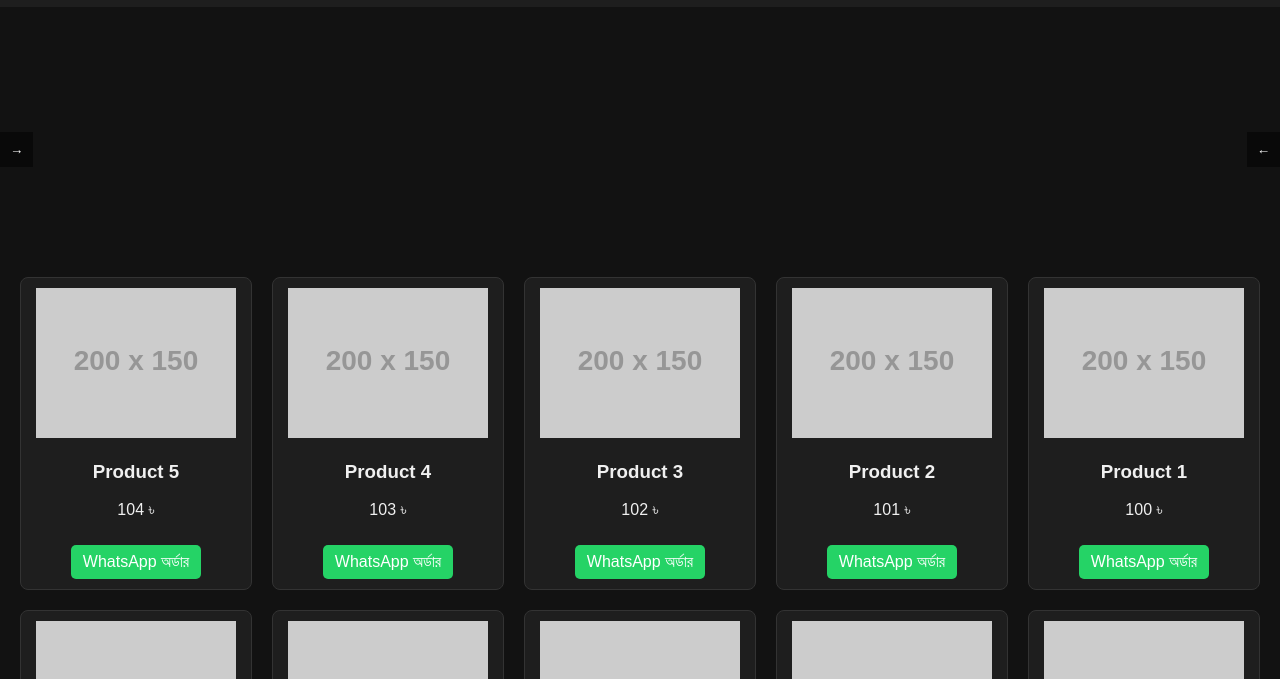
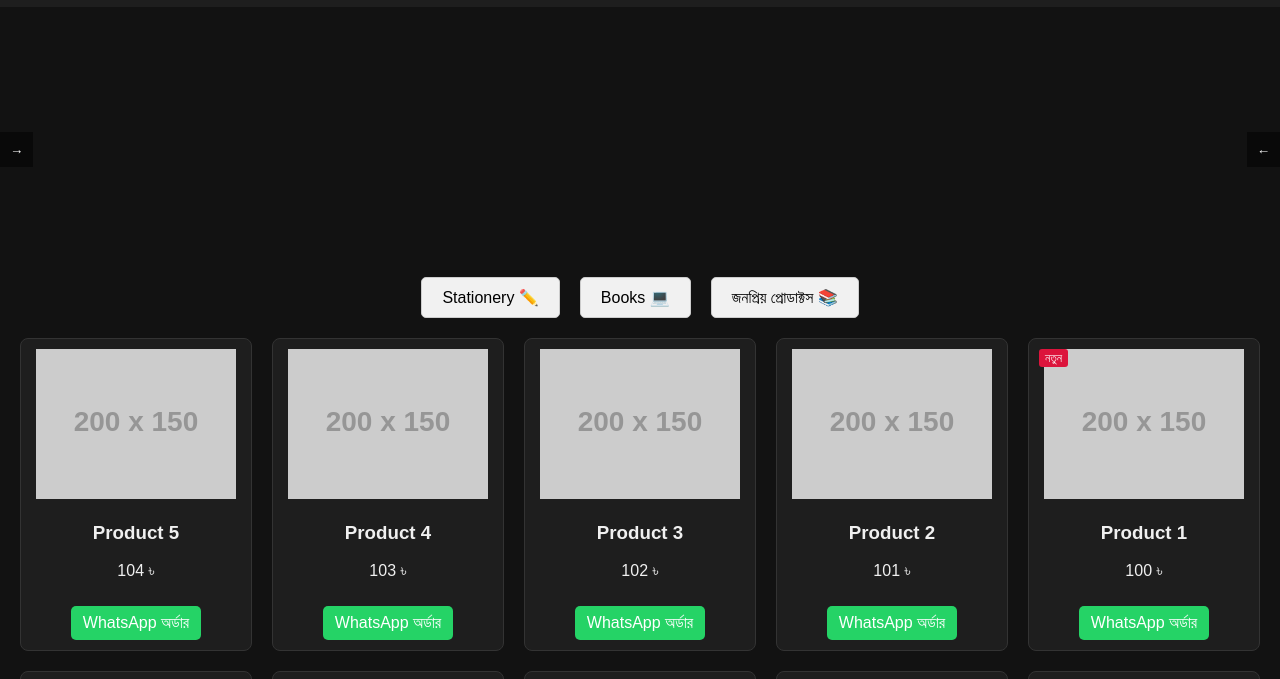
Before and after one commit to arfat-hossain/maktabat-al-kaas-online, a plain HTML site: page index.html in a window 1280 px wide. Shown: the part 42-721 px from the top of the page. Drawn offline with Linux system fonts and the light colour scheme; placeholder pictures from the web are drawn by us.

Commit message:
Update index.html

```diff
--- a/index.html
+++ b/index.html
@@ -127,6 +127,28 @@
       text-align: center;
       padding: 20px;
     }
+    .category-filter {
+      display: flex;
+      justify-content: center;  /* Horizontally centers the buttons */
+      align-items: center;      /* Vertically centers the buttons */
+      gap: 20px;                /* Optional: adds space between buttons */
+      margin-top: 20px;         /* Optional: adjust the top margin */
+    }
+
+    .category-filter button {
+      padding: 10px 20px;       /* Optional: adjust the button size */
+      font-size: 16px;          /* Optional: adjust the font size */
+      cursor: pointer;         /* Adds pointer cursor on hover */
+      background-color: #f1f1f1; /* Optional: light background color for the buttons */
+      border: 1px solid #ccc;  /* Optional: border for buttons */
+      border-radius: 5px;      /* Optional: rounded corners */
+      transition: background-color 0.3s; /* Optional: smooth hover effect */
+    }
+
+    .category-filter button:hover {
+      background-color: #ddd;  /* Optional: hover effect */
+    }
+
   </style>
 </head>
 <body class="dark-mode">
@@ -147,6 +169,7 @@
   </div>
 </header>
 
+
 <div class="slider-container">
   <div class="slides" id="slides">
     <div class="slide" style="background-image: url('images/banner3.png');"></div>
@@ -158,13 +181,29 @@
     <button onclick="nextSlide()">→</button>
   </div>
 </div>
+<div class="category-filter">
+  <button onclick="filterByCategory('books')">📚  জনপ্রিয় প্রোডাক্টস</button>
+  <button onclick="filterByCategory('electronics')">💻 Books</button>
+  <button onclick="filterByCategory('stationery')">✏️ Stationery</button>
+</div>
 
 <div class="product-grid" id="productGrid"></div>
 <div class="pagination" id="pagination"></div>
 
+<footer>
+  <!-- কন্টাক্ট ফর্ম / Google Form -->
+<section id="contact-form">
+  <h2>যোগাযোগ করুন</h2>
+  <p>যেকোনো প্রশ্ন বা সমস্যার জন্য, আমাদের কন্টাক্ট ফর্ম পূরণ করুন অথবা নিচের WhatsApp লিঙ্ক ব্যবহার করে আমাদের সাথে যোগাযোগ করুন।</p>
+  <a href="https://forms.gle/your-google-form-link" target="_blank"> <!--গুগল ফর্মে কন্টাক্ট ফর্ম তৈরি করুন। উদাহরণস্বরূপ, ফর্মের লিঙ্ক হতে পারে: https://forms.gle/your-google-form-link. পরে লিংক টা এ লাইনা বসাই দিয়েন।  -->
+    <button>কন্টাক্ট ফর্ম</button>
+  </a>
+  <a href="https://forms.gle/your-google-form-link" target="_blank">
+    <a href="https://wa.me/0096871858099?text=আমি অর্ডার করতে চাই ${p.name}: https://yourwebsite.com/product${p.id}" target="_blank"><button>WhatsApp</button></a>
 
 
-<footer>
+  </a>
+</section>
   <p>📞 মোবাইল: 01234567890 | 🏠 ঠিকানা: ঢাকা, বাংলাদেশ</p>
 </footer>
 
@@ -218,10 +257,9 @@
     const dir = document.documentElement.dir;
     const offset = index * 100;
     slides.style.transform = dir === "rtl"
-    ? `translateX(${offset}%)`   // ডান দিক থেকে বামে
-    : `translateX(-${offset}%)`; // বাম দিক থেকে ডানে
+      ? `translateX(-${offset}%)`
+      : `translateX(-${offset}%)`;
   }
-
 
   function prevSlide() {
     currentIndex = currentIndex === 0 ? totalSlides - 1 : currentIndex - 1;
@@ -235,82 +273,22 @@
 
   setInterval(nextSlide, 5000);
 
-
-  const products = Array.from({ length: 200 }).map((_, i) => {
-    const isNew = i % 10 === 0;
-    const hasOffer = i % 7 === 0;
-    const discount = hasOffer ? `${10 + (i % 3) * 5}%` : "";
-    const stars = "★".repeat(4 + (i % 2)) + "☆".repeat(1 - (i % 2));
-    return {
+  const products = Array.from({ length: 200 }).map((_, i) => ({
     id: i + 1,
     name: `Product ${i + 1}`,
     price: 100 + i,
+    category: i % 3 === 0 ? "books" : i % 3 === 1 ? "electronics" : "stationery",
     image: `https://via.placeholder.com/200x150?text=Product+${i + 1}`,
-      badge: isNew ? "নতুন" : hasOffer ? "অফার" : "",
-      discount,
-      stars
-    };
-  });
+    offer: i % 10 === 0 ? "নতুন" : ""
+  }));
 
-  const productsPerPage = 30;
   let currentPage = 1;
   let filteredCache = products;
 
-
-
-
-
-
-  function renderProducts() {
-    const grid = document.getElementById("productGrid");
-    const start = (currentPage - 1) * productsPerPage;
-    const end = start + productsPerPage;
-    const shownProducts = products.slice(start, end);
-    grid.innerHTML = shownProducts.map(p => `
-      <div class="product-card">
-        ${p.offer ? `<div class="badge">${p.offer}</div>` : ""}
-        <img src="${p.image}" alt="${p.name}">
-        <h3>${p.name}</h3>
-        <p>৳ ${p.price}</p>
-        <a href="https://wa.me/8801234567890?text=আমি অর্ডার করতে চাই ${p.name}: https://yourwebsite.com/product${p.id}" target="_blank">WhatsApp অর্ডার</a>
-      </div>`).join("");
-  }
-
-  function renderPagination() {
-    const pagination = document.getElementById("pagination");
-    const totalPages = Math.ceil(products.length / productsPerPage);
-    pagination.innerHTML = Array.from({ length: totalPages }, (_, i) => `
-      <button onclick="goToPage(${i + 1})">${i + 1}</button>
-    `).join("");
-  }
-
-  function goToPage(page) {
-    currentPage = page;
-    renderProducts();
-  }
-
-  renderProducts();
-  renderPagination();
-  showSlide(currentIndex);
-</script>
-<script>
-    const searchInput = document.getElementById("searchInput");
-
-    searchInput.addEventListener("input", () => {
-      const keyword = searchInput.value.toLowerCase();
-      const filteredProducts = products.filter(p =>
-        p.name.toLowerCase().includes(keyword)
-      );
-
-      currentPage = 1;
-      renderFilteredProducts(filteredProducts);
-      renderFilteredPagination(filteredProducts);
-    });
-
   function renderFilteredProducts(filtered) {
     const grid = document.getElementById("productGrid");
-      const start = (currentPage - 1) * productsPerPage;
-      const end = start + productsPerPage;
+    const start = (currentPage - 1) * 30;
+    const end = start + 30;
     const shown = filtered.slice(start, end);
 
     grid.innerHTML = shown.map(p => `
@@ -319,27 +297,42 @@
         <img src="${p.image}" alt="${p.name}">
         <h3>${p.name}</h3>
         <p>৳ ${p.price}</p>
-          <a href="https://wa.me/8801234567890?text=আমি অর্ডার করতে চাই ${p.name}: https://yourwebsite.com/product${p.id}" target="_blank">WhatsApp অর্ডার</a>
+        <a href="https://wa.me/0096871858099?text=আমি অর্ডার করতে চাই ${p.name}: https://yourwebsite.com/product${p.id}" target="_blank">WhatsApp অর্ডার</a>
       </div>`).join("");
   }
 
   function renderFilteredPagination(filtered) {
     const pagination = document.getElementById("pagination");
-      const totalPages = Math.ceil(filtered.length / productsPerPage);
+    const totalPages = Math.ceil(filtered.length / 30);
     pagination.innerHTML = Array.from({ length: totalPages }, (_, i) => `
       <button onclick="goToFilteredPage(${i + 1})">${i + 1}</button>
     `).join("");
-
-      // Save filtered data for pagination
-      window.filteredCache = filtered;
   }
 
   function goToFilteredPage(page) {
     currentPage = page;
-      renderFilteredProducts(window.filteredCache || products);
+    renderFilteredProducts(filteredCache);
   }
+
+  document.getElementById("searchInput").addEventListener("input", () => {
+    const keyword = searchInput.value.toLowerCase();
+    filteredCache = products.filter(p =>
+      p.name.toLowerCase().includes(keyword)
+    );
+    currentPage = 1;
+    renderFilteredProducts(filteredCache);
+    renderFilteredPagination(filteredCache);
+  });
+
+  function filterByCategory(category) {
+    filteredCache = products.filter(p => p.category === category);
+    currentPage = 1;
+    renderFilteredProducts(filteredCache);
+    renderFilteredPagination(filteredCache);
+  }
+
+  renderFilteredProducts(filteredCache);
+  renderFilteredPagination(filteredCache);
 </script>
-
-
 </body>
 </html>
```
Lines whose indentation alone changed are shown as unchanged.
